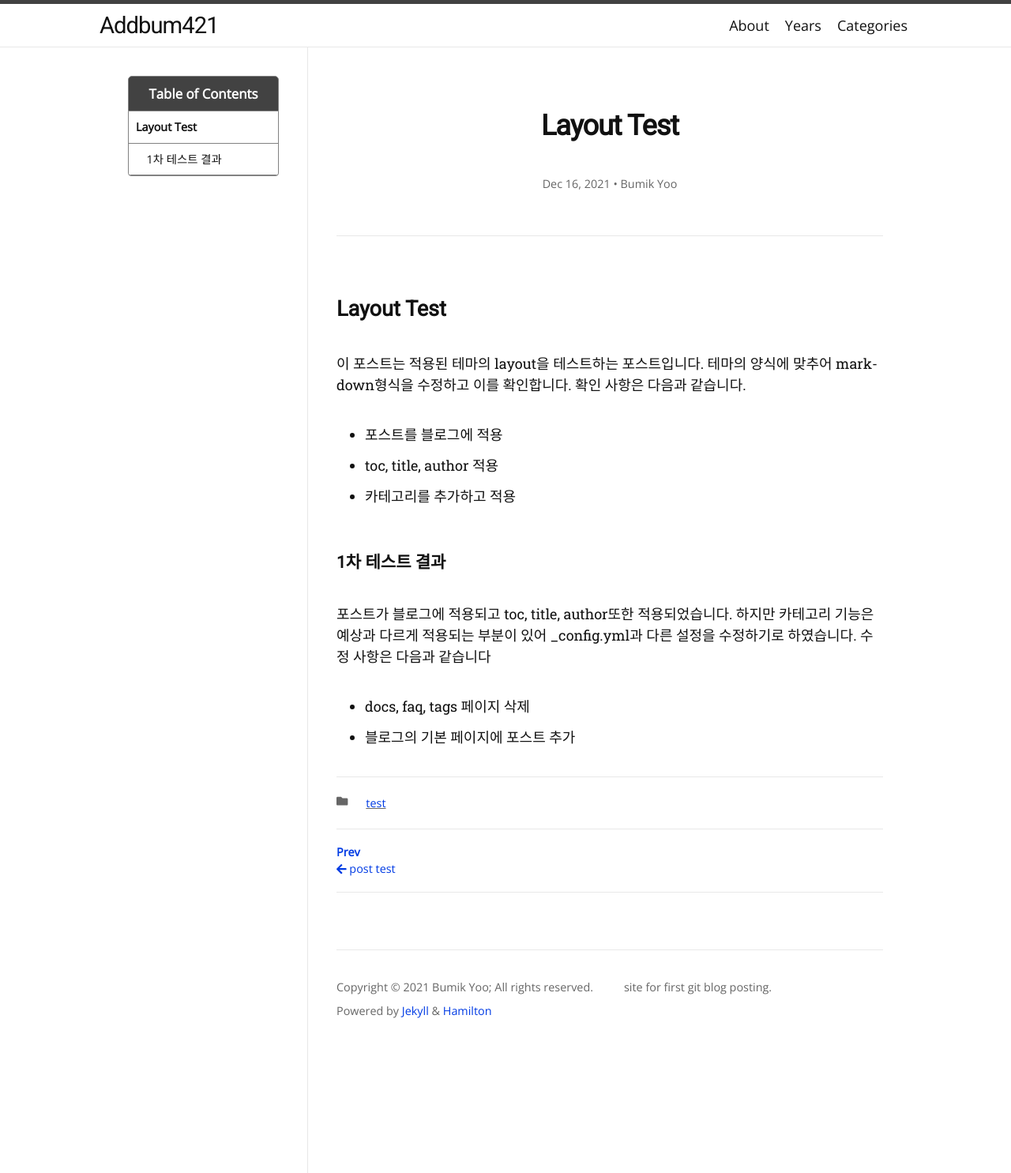
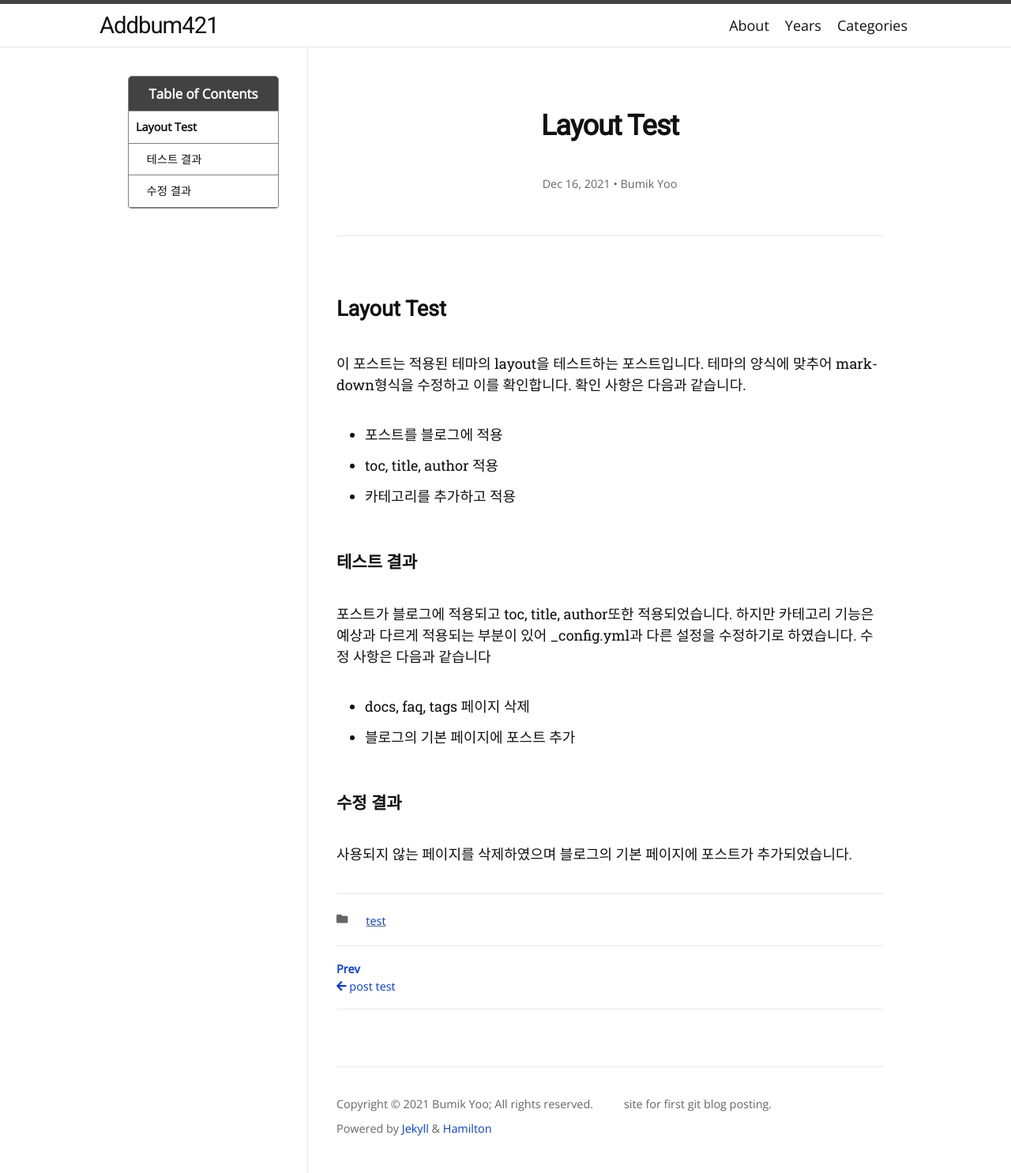
Before and after one commit to addbum421/addbum421.github.io, a Jekyll site: the page built from _posts/2021-12-16-layout-test.markdown, in a window 1280 px wide. Shown: the whole page at 79% size. Built offline with Jekyll 4.4.1, drawn with Linux system fonts in a browser that asks for light colours; nearby versions of some CDN libraries; some web fonts are replaced.

Commit message:
Update Layout Test

```diff
--- a/_posts/2021-12-16-layout-test.markdown
+++ b/_posts/2021-12-16-layout-test.markdown
@@ -14,10 +14,14 @@ author: Bumik Yoo
 - toc, title, author 적용
 - 카테고리를 추가하고 적용
 
-### 1차 테스트 결과
+### 테스트 결과
 
 포스트가 블로그에 적용되고 toc, title, author또한 적용되었습니다. 하지만 카테고리 기능은 예상과 다르게 적용되는 부분이 있어 _config.yml과 다른 설정을 수정하기로 하였습니다.
 수정 사항은 다음과 같습니다
 
 - docs, faq, tags 페이지 삭제
 - 블로그의 기본 페이지에 포스트 추가
+
+### 수정 결과
+
+사용되지 않는 페이지를 삭제하였으며 블로그의 기본 페이지에 포스트가 추가되었습니다.
```
